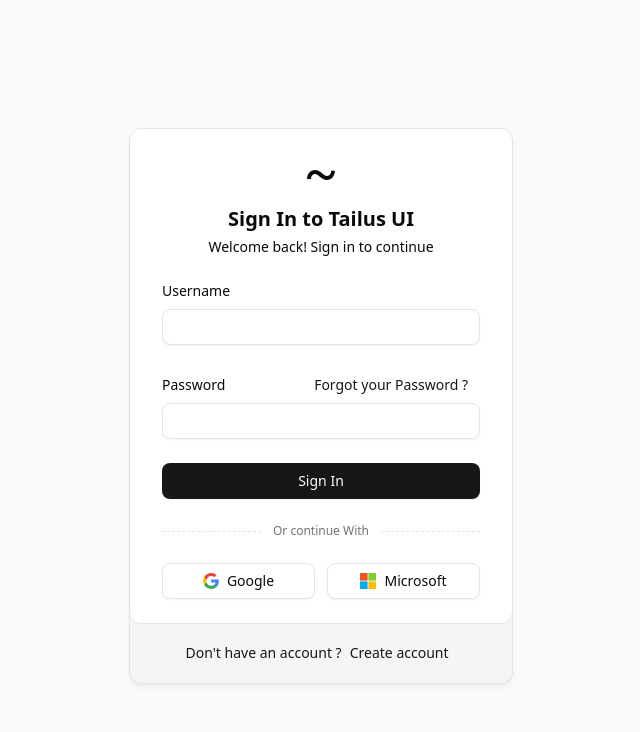
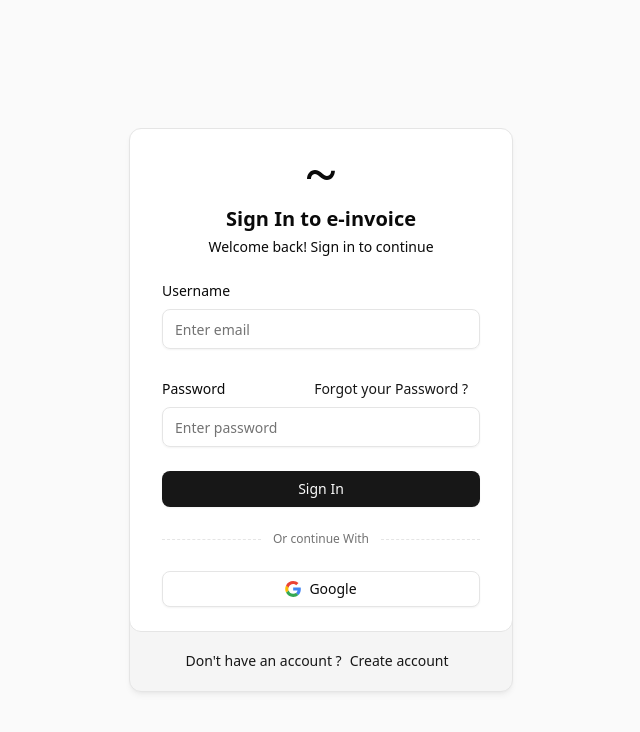
Before and after one commit to ImSidow/e-invoice, a Next.js app: page /auth/login in a window 1280 px wide. Shown: the top 732 px of the page, without its empty margins (319-959 px from the left). Built offline with nearby package versions, Linux system fonts and the light colour scheme.

Commit message:
added: login page ui

```diff
--- a/src/app/auth/login/page.tsx
+++ b/src/app/auth/login/page.tsx
@@ -1,8 +1,8 @@
-import { Logo } from '@/components/shadcn/logo';
-import { Label } from '@/components/shadcn/ui/label';
-import { Button } from '@/components/shadcn/ui/button';
-import { Input } from '@/components/shadcn/ui/input';
-import Link from 'next/link';
+import { Logo } from "@/components/shadcn/logo";
+import { Label } from "@/components/shadcn/ui/label";
+import { Button } from "@/components/shadcn/ui/button";
+import { Input } from "@/components/shadcn/ui/input";
+import Link from "next/link";
 
 export default function LoginPage() {
     return (
@@ -13,19 +13,11 @@
             >
                 <div className="bg-card -m-px rounded-[calc(var(--radius)+.125rem)] border p-8 pb-6">
                     <div className="text-center">
-                        <Link
-                            href="/"
-                            aria-label="go home"
-                            className="mx-auto block w-fit"
-                        >
+                        <Link href="/" aria-label="go home" className="mx-auto block w-fit">
                             <Logo />
                         </Link>
-                        <h1 className="mb-1 mt-4 text-xl font-semibold">
-                            Sign In to Tailus UI
-                        </h1>
-                        <p className="text-sm">
-                            Welcome back! Sign in to continue
-                        </p>
+                        <h1 className="mb-1 mt-4 text-xl font-semibold">Sign In to e-invoice</h1>
+                        <p className="text-sm">Welcome back! Sign in to continue</p>
                     </div>
 
                     <div className="mt-6 space-y-6">
@@ -33,38 +25,21 @@
                             <Label htmlFor="email" className="block text-sm">
                                 Username
                             </Label>
-                            <Input
-                                type="email"
-                                required
-                                name="email"
-                                id="email"
-                            />
+                            <Input type="email" required name="email" id="email" placeholder="Enter email" />
                         </div>
 
                         <div className="space-y-0.5">
                             <div className="flex items-center justify-between">
-                                <Label
-                                    htmlFor="pwd"
-                                    className="text-title text-sm"
-                                >
+                                <Label htmlFor="pwd" className="text-title text-sm">
                                     Password
                                 </Label>
                                 <Button asChild variant="link" size="sm">
-                                    <Link
-                                        href="#"
-                                        className="link intent-info variant-ghost text-sm"
-                                    >
+                                    <Link href="#" className="link intent-info variant-ghost text-sm">
                                         Forgot your Password ?
                                     </Link>
                                 </Button>
                             </div>
-                            <Input
-                                type="password"
-                                required
-                                name="pwd"
-                                id="pwd"
-                                className="input sz-md variant-mixed"
-                            />
+                            <Input type="password" required name="pwd" id="pwd" className="input sz-md variant-mixed" placeholder="Enter password" />
                         </div>
 
                         <Button className="w-full">Sign In</Button>
@@ -72,20 +47,13 @@
 
                     <div className="my-6 grid grid-cols-[1fr_auto_1fr] items-center gap-3">
                         <hr className="border-dashed" />
-                        <span className="text-muted-foreground text-xs">
-                            Or continue With
-                        </span>
+                        <span className="text-muted-foreground text-xs">Or continue With</span>
                         <hr className="border-dashed" />
                     </div>
 
-                    <div className="grid grid-cols-2 gap-3">
+                    <div className="grid grid-cols-1 gap-3">
                         <Button type="button" variant="outline">
-                            <svg
-                                xmlns="http://www.w3.org/2000/svg"
-                                width="0.98em"
-                                height="1em"
-                                viewBox="0 0 256 262"
-                            >
+                            <svg xmlns="http://www.w3.org/2000/svg" width="0.98em" height="1em" viewBox="0 0 256 262">
                                 <path
                                     fill="#4285f4"
                                     d="M255.878 133.451c0-10.734-.871-18.567-2.756-26.69H130.55v48.448h71.947c-1.45 12.04-9.283 30.172-26.69 42.356l-.244 1.622l38.755 30.023l2.685.268c24.659-22.774 38.875-56.282 38.875-96.027"
@@ -105,32 +73,6 @@
                             </svg>
                             <span>Google</span>
                         </Button>
-                        <Button type="button" variant="outline">
-                            <svg
-                                xmlns="http://www.w3.org/2000/svg"
-                                width="1em"
-                                height="1em"
-                                viewBox="0 0 256 256"
-                            >
-                                <path
-                                    fill="#f1511b"
-                                    d="M121.666 121.666H0V0h121.666z"
-                                ></path>
-                                <path
-                                    fill="#80cc28"
-                                    d="M256 121.666H134.335V0H256z"
-                                ></path>
-                                <path
-                                    fill="#00adef"
-                                    d="M121.663 256.002H0V134.336h121.663z"
-                                ></path>
-                                <path
-                                    fill="#fbbc09"
-                                    d="M256 256.002H134.335V134.336H256z"
-                                ></path>
-                            </svg>
-                            <span>Microsoft</span>
-                        </Button>
                     </div>
                 </div>
 
--- a/src/components/shadcn/ui/input.tsx
+++ b/src/components/shadcn/ui/input.tsx
@@ -1,6 +1,6 @@
-import * as React from "react"
+import * as React from "react";
 
-import { cn } from "@/lib/utils/shadcn"
+import { cn } from "@/lib/utils/shadcn";
 
 function Input({ className, type, ...props }: React.ComponentProps<"input">) {
     return (
@@ -8,14 +8,14 @@
             type={type}
             data-slot="input"
             className={cn(
-        "file:text-foreground placeholder:text-muted-foreground selection:bg-primary selection:text-primary-foreground dark:bg-input/30 border-input flex h-9 w-full min-w-0 rounded-md border bg-transparent px-3 py-1 text-base shadow-xs transition-[color,box-shadow] outline-none file:inline-flex file:h-7 file:border-0 file:bg-transparent file:text-sm file:font-medium disabled:pointer-events-none disabled:cursor-not-allowed disabled:opacity-50 md:text-sm",
+                "file:text-foreground placeholder:text-muted-foreground selection:bg-primary selection:text-primary-foreground dark:bg-input/30 border-input flex h-10 w-full min-w-0 rounded-md border bg-transparent px-3 py-1 text-base shadow-xs transition-[color,box-shadow] outline-none file:inline-flex file:h-7 file:border-0 file:bg-transparent file:text-sm file:font-medium disabled:pointer-events-none disabled:cursor-not-allowed disabled:opacity-50 md:text-sm",
                 "focus-visible:border-ring focus-visible:ring-ring/50 focus-visible:ring-[3px]",
                 "aria-invalid:ring-destructive/20 dark:aria-invalid:ring-destructive/40 aria-invalid:border-destructive",
                 className
             )}
             {...props}
         />
-  )
+    );
 }
 
-export { Input }
+export { Input };
```
Lines whose indentation alone changed are shown as unchanged.
